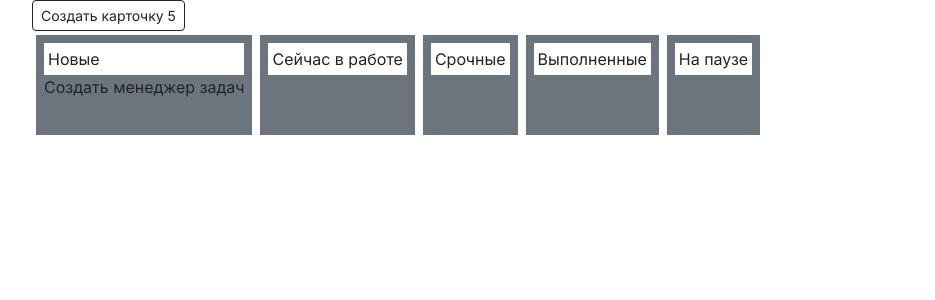
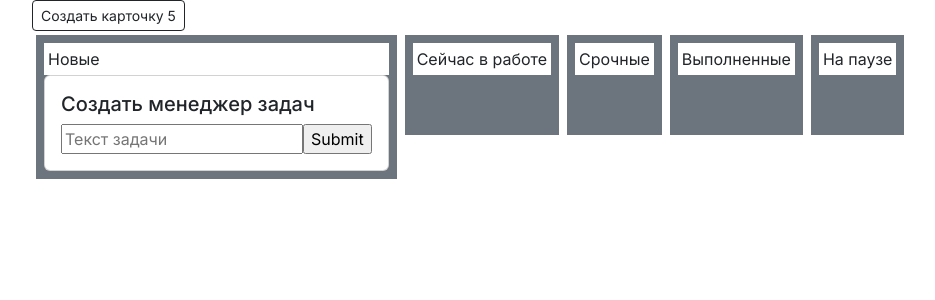
Before and after one commit to Yeminfu/task-manager, a Next.js app: page / in a window 1280 px wide. Shown: the top 300 px of the page, without its empty margins (50-985 px from the left). Built offline with nearby package versions, Linux system fonts and the light colour scheme.

Commit message:
create form in card

```diff
--- a/package.json
+++ b/package.json
@@ -17,8 +17,8 @@
     "eslint-config-next": "13.4.12",
     "next": "13.4.12",
     "react": "18.2.0",
-    "react-beautiful-dnd": "^13.1.1",
     "react-dom": "18.2.0",
+    "react-hook-form": "^7.45.2",
     "typescript": "5.1.6"
   }
 }
--- /dev/null
+++ b/src/app/tools/card.tsx
@@ -0,0 +1,44 @@
+import { useForm, SubmitHandler } from "react-hook-form"
+import { Task } from "./taskBoard"
+
+
+type Inputs = {
+    example: string
+    exampleRequired: string
+}
+
+
+export default function Card(props: { item: Task, children?: any }) {
+    const {
+        register,
+        handleSubmit,
+        watch,
+        formState: { errors },
+    } = useForm<Inputs>()
+    const onSubmit: SubmitHandler<Inputs> = (data) => console.log(data)
+
+
+    return <>
+        <div className="card" >
+            {/* <img className="card-img-top" src="..." alt="Card image cap"> */}
+            <div className="card-body">
+                <h5 className="card-title">{props.item.title}</h5>
+                <form onSubmit={handleSubmit(onSubmit)}>
+                    {/* register your input into the hook by invoking the "register" function */}
+                    <input {...register("example")} placeholder="Текст задачи" />
+
+                    {/* include validation with required or other standard HTML validation rules */}
+                    {/* <input {...register("exampleRequired", { required: true })} /> */}
+                    {/* errors will return when field validation fails  */}
+                    {errors.exampleRequired && <span>This field is required</span>}
+
+                    <input type="submit" />
+                </form>
+                {/* <p className="card-text">Some quick example text to build on the card title and make up the bulk of the card's content.</p> */}
+
+                {/* <a href="#" className="btn btn-primary">Go somewhere</a> */}
+            </div>
+        </div>
+        {props.children}
+    </>
+}
--- a/src/app/tools/taskBoard.tsx
+++ b/src/app/tools/taskBoard.tsx
@@ -1,17 +1,19 @@
 "use client"
 
 import { useState } from "react";
-
-// const columns = 4;,
+import Card from "./card";
 
 
-interface Column {
+export interface Task {
     id: number
     title: string
-    items: {
-        id: number
-        title: string
-    }[]
+}
+
+
+export interface Column {
+    id: number
+    title: string
+    items: Task[]
 }
 
 const columns_: Column[] = [
@@ -63,27 +65,6 @@ export default function TaskBoard() {
                     }
                     return column;
                 }));
-                console.log('create card', columns.map((column: any, i: number) => {
-                    if (i === 0) {
-                        return {
-                            ...column,
-                            items: [
-                                ...column.items,
-                                { id: 11 }
-                            ]
-                        }
-                    }
-                    return column;
-                }));
-                // setColumns(
-                //     columns_[0].items?.push(
-                //         {
-                //             title: "Новые",
-                //             items: [
-                //                 { id: 1 }
-                //             ]
-                //         },)
-                // )
             }}
         >Создать карточку {columns.length}</button>
         <div className="d-flex">
@@ -91,16 +72,13 @@ export default function TaskBoard() {
                 ?.map((column, i: any) =>
                     <div key={i}>
                         <div className='bg-secondary p-2 m-1' style={{ minHeight: 100 }}>
-
                             <div className="bg-white p-1">{column.title}</div>
                             <div>
-                                {column.items.map((item) => <div>{item.title}</div>)}
+                                {column.items.map((item, i1) => <Card key={i1} item={item} />)}
                             </div>
                         </div>
                     </div>
                 )}
-            {/* <div className="col"> */}
-            {/* </div> */}
         </div>
     </div >
 }
```
Also changed, not shown: 1 other file (tests, documents, lock files or other folders).
